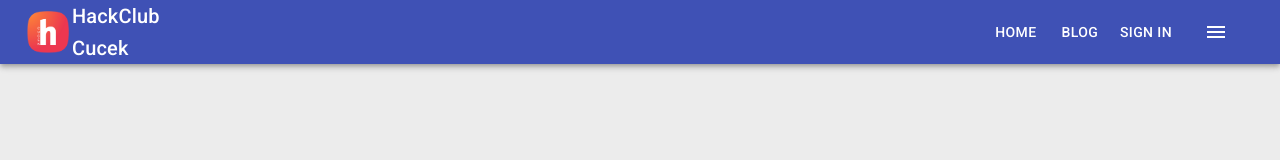
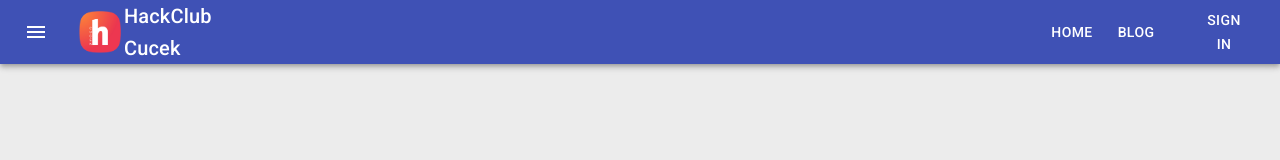
Before and after one commit to Vyshnav-KS/hackclubcucek-1, a React (Create React App) app: page / in a window 1280 px wide. Shown: the top 160 px of the page. Built offline with nearby package versions, Linux system fonts and the light colour scheme; no server answers.

Commit message:
User Icon on navbar; Fixes #6

```diff
--- a/src/Navbar.js
+++ b/src/Navbar.js
@@ -11,6 +11,7 @@ import MenuIcon from '@material-ui/icons/Menu';
 import Avatar from '@material-ui/core/Avatar';
 import Container from '@material-ui/core/Container';
 import Hidden from '@material-ui/core/Hidden';
+import UserAvatar from "./navbar/UserAvatar";
 
 const useStyles = makeStyles((theme) => ({
   root: {
@@ -37,9 +38,6 @@ const Navbar = () => {
   const classes = useStyles();
   const history = useHistory();
 
-  const onLoginClick = () => {
-    history.push("/join/login");
-  }
   const onHomeClick = () => {
     history.push("/");
   }
@@ -51,6 +49,9 @@ const Navbar = () => {
     <div className={classes.root}>
       <AppBar position="static">
         <Toolbar>
+          <IconButton edge="start" className={classes.menuButton} color="inherit" aria-label="menu">
+            <MenuIcon />
+          </IconButton>
           <Avatar
             className={classes.medium}
             alt="Hackclub_logo"
@@ -63,12 +64,9 @@ const Navbar = () => {
             <Hidden only={['xs']}>
               <Button color="inherit" onClick={onHomeClick}>HOME</Button>
               <Button color="inherit" onClick={onBlogClick}>BLOG</Button>
-              <Button color="inherit" onClick={onLoginClick}>Sign in</Button>
             </Hidden>
           </Container>
-          <IconButton edge="start" className={classes.menuButton} color="inherit" aria-label="menu">
-            <MenuIcon />
-          </IconButton>
+          <UserAvatar></UserAvatar>
         </Toolbar>
       </AppBar>
     </div>
--- /dev/null
+++ b/src/navbar/UserAvatar.js
@@ -0,0 +1,40 @@
+import {useState} from "react";
+import {Link, useHistory} from "react-router-dom";
+import useFetch from "../useFetch";
+import {getCookie, serverAddress} from "../Utility";
+import Avatar from '@material-ui/core/Avatar';
+import Button from '@material-ui/core/Button';
+
+const UserAvatar = () => {
+  const [target, setTarget] = useState({uri: `${serverAddress}/getUserInfo.php`, data: {name: getCookie('username'), type: 'avatar'}});
+  const serverResponse = useFetch(target);
+  const history = useHistory();
+
+  const onLoginClick = () => {
+    history.push("/join/login");
+  }
+
+  // Shown when logged out
+  let output = (<Button color="inherit" onClick={onLoginClick}>Sign in</Button>);
+
+  // Set Output to avatar if logged in
+  if (serverResponse.data && serverResponse.data.result) {
+    console.log("Avatar set");
+    output = (
+      <Link to="/me">
+        <Avatar
+          alt={getCookie('username')}
+          src={serverResponse.data.avatar}
+        />
+      </Link>
+    )
+  }
+
+  return (
+    <div>
+      {output}
+    </div>
+  );
+}
+
+export default UserAvatar
```
